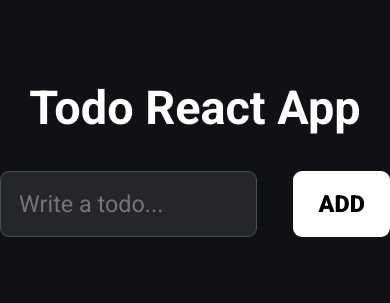
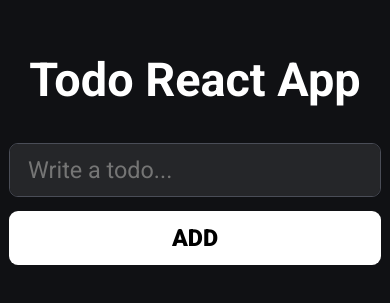
Before and after one commit to sagarEmn/basic-React-projects, a React (Vite) app in the folder 2 - Todo App/: page / in a window 390 px wide. Shown: the part 245-548 px from the top of the page. Built offline with nearby package versions, Linux system fonts and the light colour scheme.

Commit message:
Center placeholder

```diff
--- a/2 - Todo App/src/App.css
+++ b/2 - Todo App/src/App.css
@@ -40,6 +40,27 @@
   width: 100%;
   caret-color: var(--accent-clr);
   scrollbar-width: none;
+}
+
+@media (max-width: 500px) {
+  .todo-app__form form {
+    display: flex;
+    flex-direction: column;
+    gap: 0.8rem;
+  }
+
+  .todo-app__form textarea {
+    height: 3rem;
+    padding: 0.5rem 1rem;
+  }
+
+  .todo-app__form textarea::placeholder {
+    line-height: 1.5;
+  }
+
+  .todo-app__form button {
+    height: 3rem;
+  }
 }
 
 .todo-app__form textarea:focus {
@@ -110,7 +131,8 @@ input[type="checkbox"] {
   border-radius: 50%;
 }
 
-.check-icon:hover, .todo-app__list__item__button:hover {
+.check-icon:hover,
+.todo-app__list__item__button:hover {
   background: var(--secondary-clr-700);
 }
 
--- a/2 - Todo App/src/index.css
+++ b/2 - Todo App/src/index.css
@@ -79,6 +79,7 @@ body {
   display: flex;
   justify-content: center;
   align-items: center;
+  padding: 0 .5rem;
 
   /* font */
   font-family: "Roboto", sans-serif;
```
